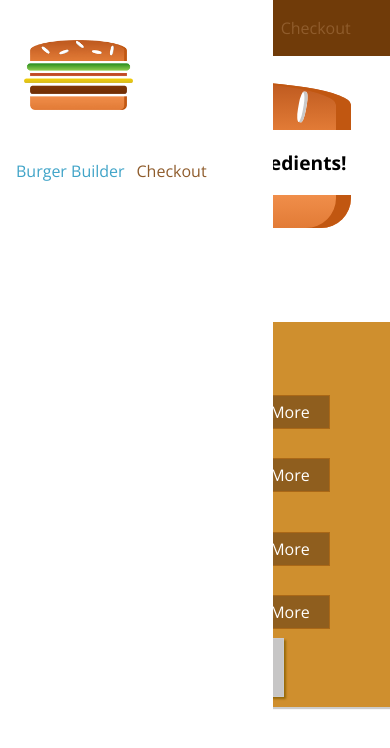
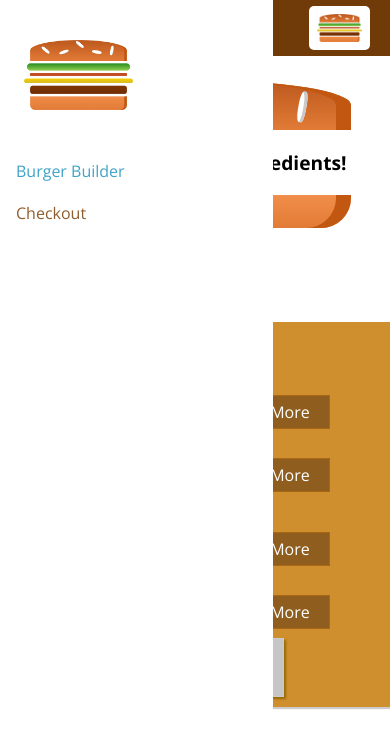
Before and after one commit to JimmyLin39/burger-builder, a React app: page / in a window 390 px wide. Shown: the top 748 px of the page. Built offline with nearby package versions, Linux system fonts and the light colour scheme.

Commit message:
add responsive adjstment

```diff
--- a/src/components/Navigation/NavigationItems/NavigationItems.css
+++ b/src/components/Navigation/NavigationItems/NavigationItems.css
@@ -3,6 +3,13 @@
   padding: 0;
   list-style: none;
   display: flex;
+  flex-flow: column;
   align-items: center;
   height: 100%;
 }
+
+@media (min-width: 500px) {
+  .NavigationItems {
+    flex-flow: row;
+  }
+}
--- a/src/components/Navigation/Toolbar/Toolbar.js
+++ b/src/components/Navigation/Toolbar/Toolbar.js
@@ -10,7 +10,7 @@
     <div className={classes.Logo}>
       <Logo />
     </div>
-    <nav>
+    <nav className={classes.DesktopOnly}>
       <NavigationItems />
     </nav>
   </header>
```
